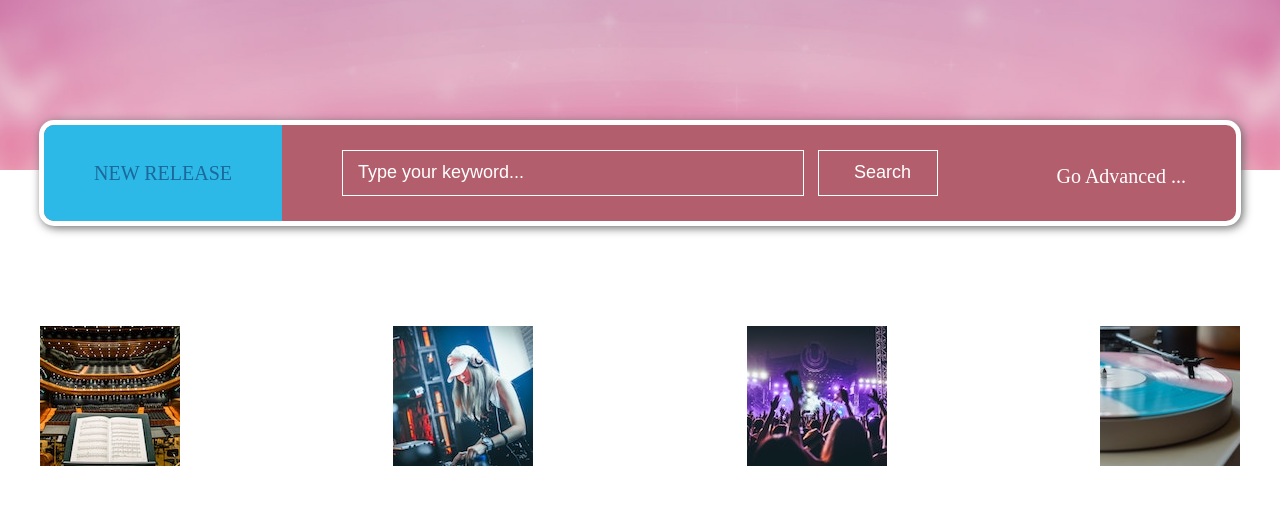
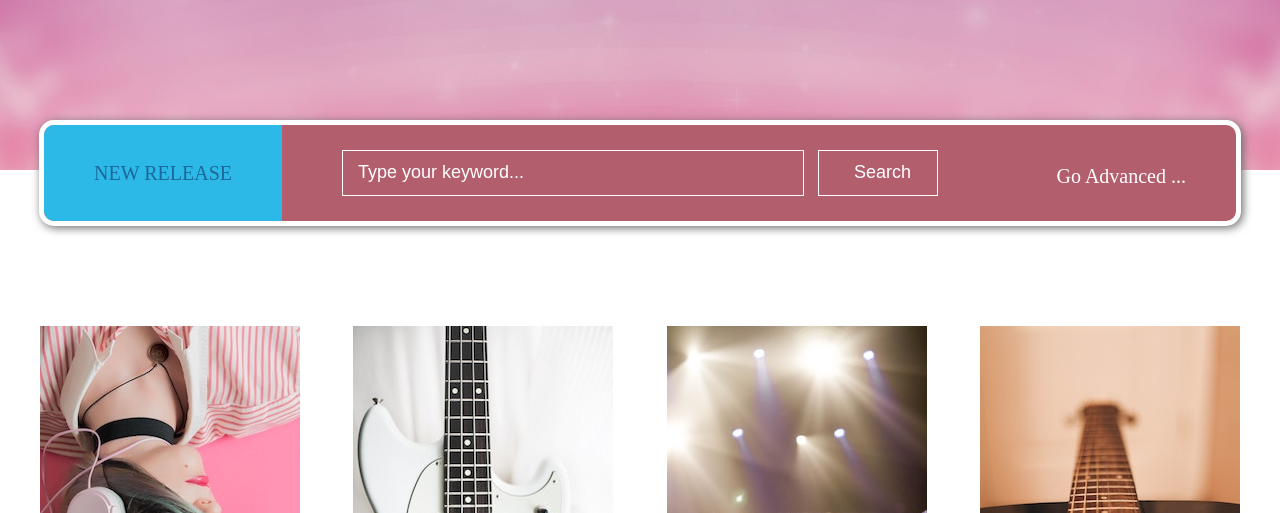
Before and after one commit to wuxiaozhou12138/music, a plain HTML site: page index.html in a window 1280 px wide. Shown: the part 430-943 px from the top of the page. Drawn offline with Linux system fonts and the light colour scheme.

Commit message:
修改了item

```diff
--- a/index.html
+++ b/index.html
@@ -38,10 +38,10 @@
 
 		<!-- 四张图 -->
 		<div class="layer picture">
-			<img src="./img/t1.jpg" >
-			<img src="./img/t2.jpg" >
-			<img src="./img/t3.jpg" >
-			<img src="./img/t4.jpg" >
+			<img src="./img/item.jpg" >
+			<img src="./img/item2.jpg" >
+			<img src="./img/item3.jpg" >
+			<img src="./img/item4.jpg" >
 		</div>
 		<!-- banner2 -->
 		<div class="layer banner">
```
